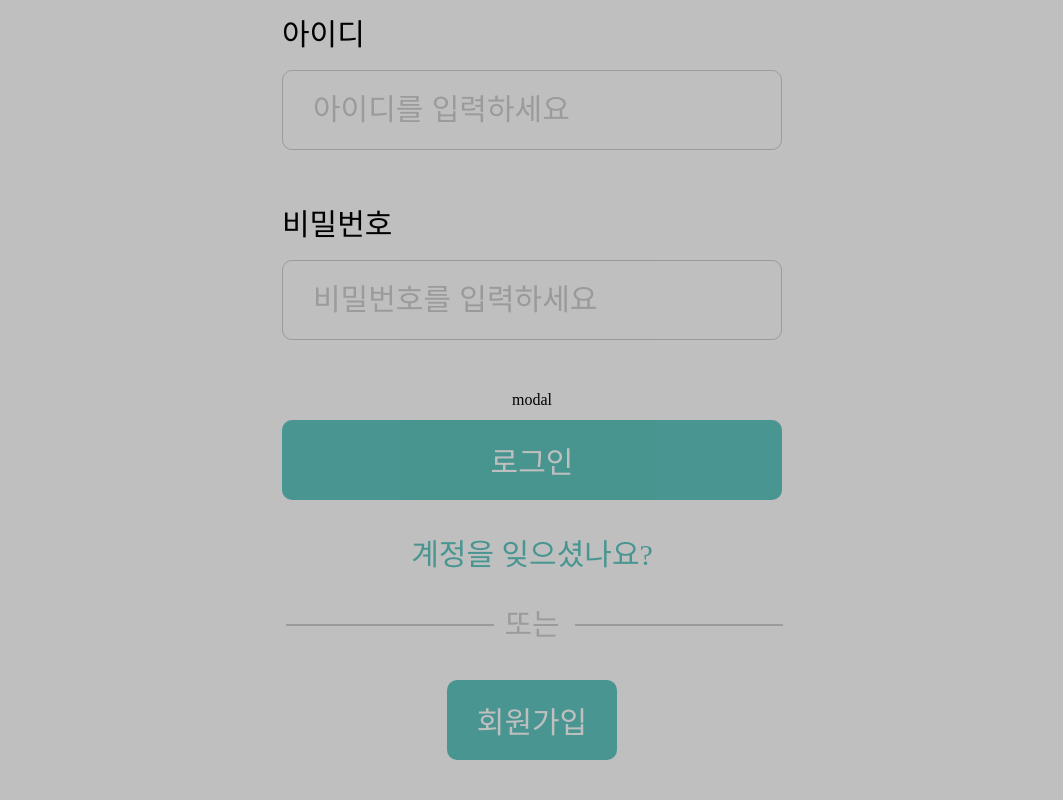
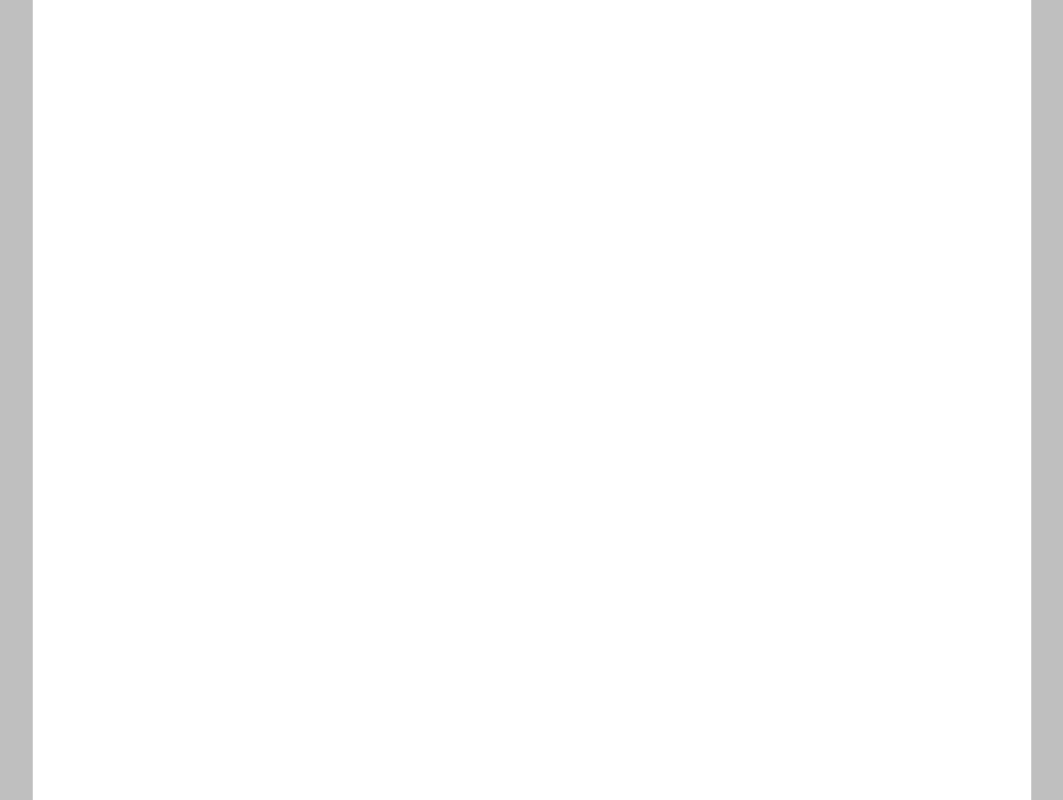
Before and after one commit to boh001/kimbook-v3, a React (Create React App) app: page / in a window 1280 px wide. Both pictures are taken after a click on the button "회원가입". Shown: the part 380-1180 px from the top of the page, without its empty margins (108-1171 px from the left). Built offline with nearby package versions, Linux system fonts and the light colour scheme.

Commit message:
sign modal close

```diff
--- a/src/Components/Home/Login/Login.js
+++ b/src/Components/Home/Login/Login.js
@@ -16,8 +16,8 @@ import SignUp from "../SignUp/SignUp";
 export default () => {
   const [isOpen, setIsOpen] = useState(false);
   const openModal = useCallback(() => {
-    setIsOpen(true);
-  }, []);
+    setIsOpen(!isOpen);
+  }, [isOpen]);
   return (
     <>
       <LoginFrame>
@@ -46,7 +46,7 @@ export default () => {
       {isOpen ? (
         <>
           <ModalPortal>
-            <SignUp />
+            <SignUp onClose={openModal} />
           </ModalPortal>
         </>
       ) : null}
--- a/src/Components/Home/SignUp/SignUp.js
+++ b/src/Components/Home/SignUp/SignUp.js
@@ -1,4 +1,18 @@
-import React from "react";
-import { SignUpFrame } from "./SignUp.style";
+import React, { useRef } from "react";
+import { SignUpFrame, SignUpbg, CloseBtn } from "./SignUp.style";
 
-export default () => <SignUpFrame>modal</SignUpFrame>;
+export default ({ onClose }) => {
+  const bgRef = useRef();
+  window.onclick = function (e) {
+    if (e.target === bgRef.current) {
+      onClose();
+    }
+  };
+  return (
+    <SignUpbg ref={bgRef}>
+      <SignUpFrame>
+        <CloseBtn onClick={onClose}>X</CloseBtn>
+      </SignUpFrame>
+    </SignUpbg>
+  );
+};
--- a/src/Components/Home/SignUp/SignUp.style.js
+++ b/src/Components/Home/SignUp/SignUp.style.js
@@ -1,7 +1,8 @@
 import styled from "styled-components";
 import { flexCenter } from "utils/constants/css";
+import colors from "utils/constants/colors";
 
-export const SignUpFrame = styled.div`
+export const SignUpbg = styled.div`
   background: rgba(0, 0, 0, 0.25);
   position: fixed;
   left: 0;
@@ -10,3 +11,26 @@ export const SignUpFrame = styled.div`
   width: 100%;
   ${flexCenter}
 `;
+export const SignUpFrame = styled.div`
+  position: relative;
+  height: 1200px;
+  width: 1000px;
+  ${flexCenter};
+  border-radius: 10px;
+  border: 1px solid ${colors.mainGrey};
+  background-color: white;
+`;
+export const CloseBtn = styled.button`
+  position: absolute;
+  top: 10px;
+  right: 10px;
+  width: 50px;
+  height: 50px;
+  color: ${colors.mainGrey};
+  border: 1px solid ${colors.mainGrey};
+  ${flexCenter};
+  font-size: 30px;
+  font-weight: bold;
+  border-radius: 10px;
+  background-color: transparent;
+`;
```
